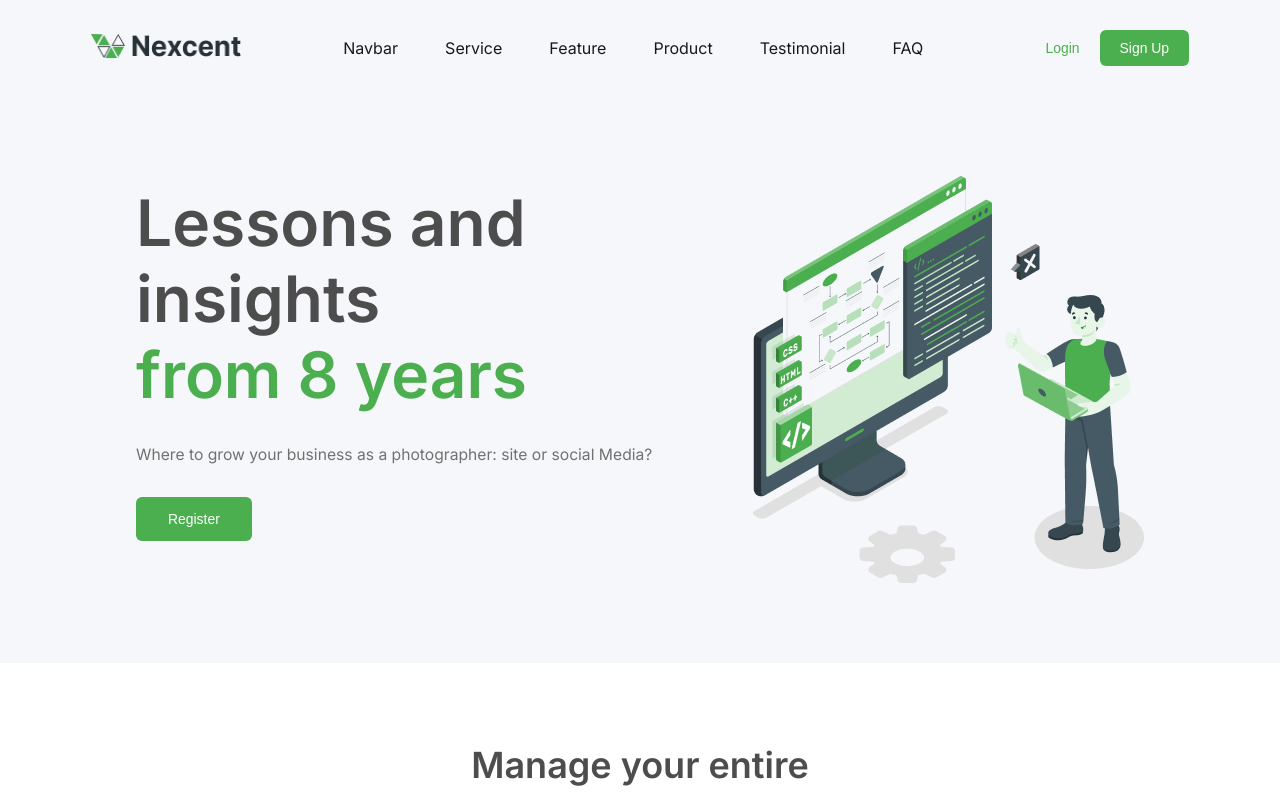
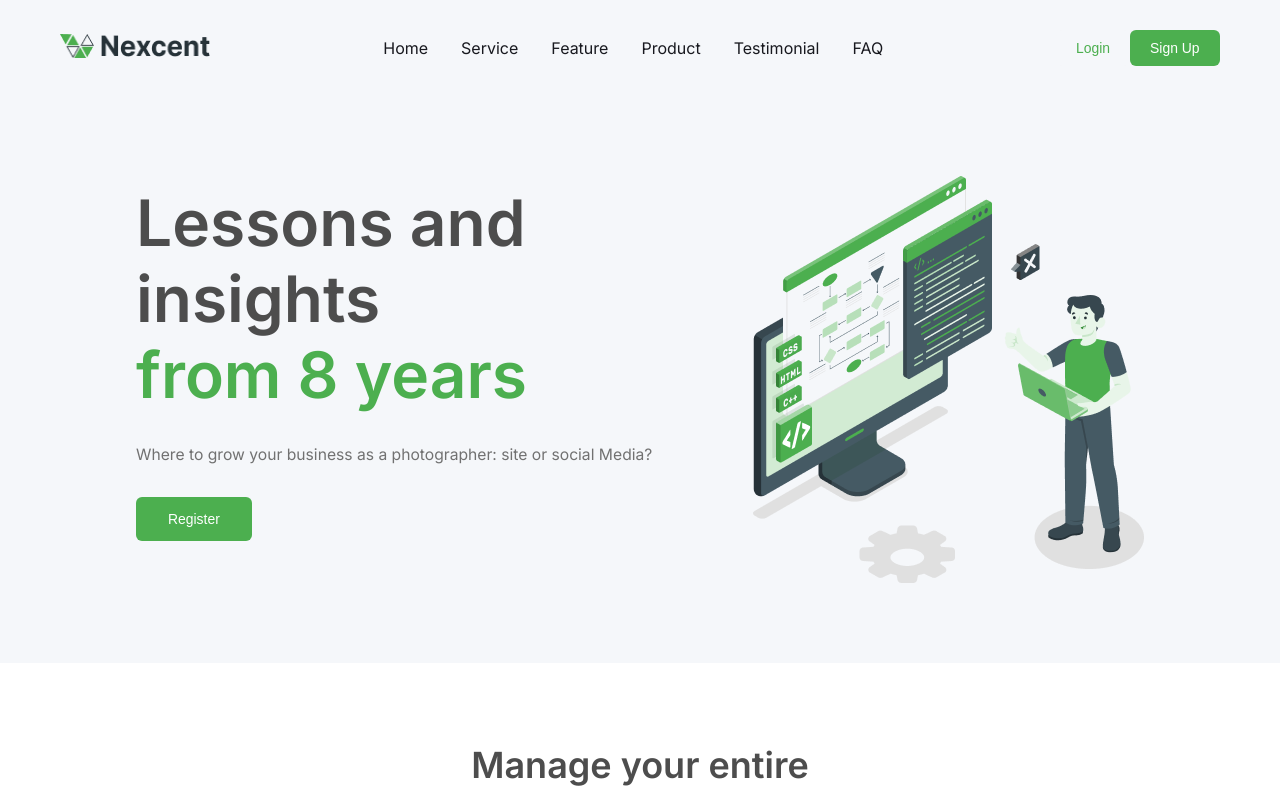
Before and after one commit to Techtees/nexcent, a React (Create React App) app: page / in a window 1280 px wide. Shown: the top 792 px of the page. Built offline with nearby package versions, Linux system fonts and the light colour scheme.

Commit message:
style update

```diff
--- a/src/components/Navbar/Navbar.js
+++ b/src/components/Navbar/Navbar.js
@@ -14,7 +14,7 @@ const Navbar = (props) => {
                         <img src={Logo} alt="Nexcent" />
                     </NavLogo>
                     <MenuList>
-                        <ListItem>Navbar</ListItem>
+                        <ListItem>Home</ListItem>
                         <ListItem>Service</ListItem>
                         <ListItem>Feature</ListItem>
                         <ListItem>Product</ListItem>
--- a/src/components/Navbar/NavbarStyle.js
+++ b/src/components/Navbar/NavbarStyle.js
@@ -7,7 +7,7 @@ background: var(--silver);
 padding: 1.87rem;
 `
 export const Nav = styled.nav`
-width: 90%;
+width: 95%;
 max-width: 1440px;
 margin: 0 auto;
 `
@@ -25,7 +25,8 @@ max-width:150px;
 export const MenuList = styled.ul`
 color: var(--gray-v);
 display: flex;
-width: 580px;
+width:100%;
+max-width: 500px;
 justify-content:space-between;
 
 @media ${device.md} {
```
